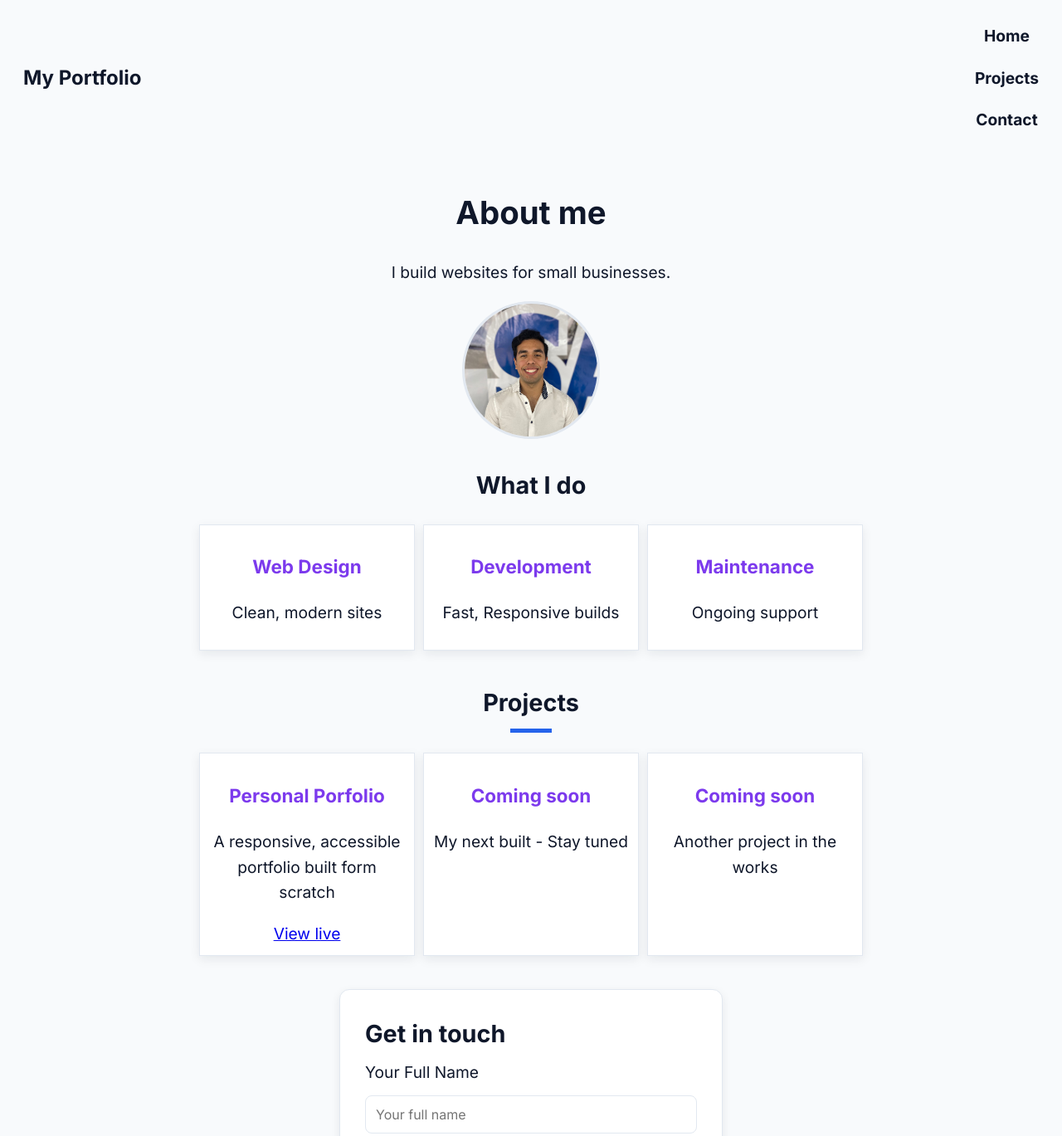
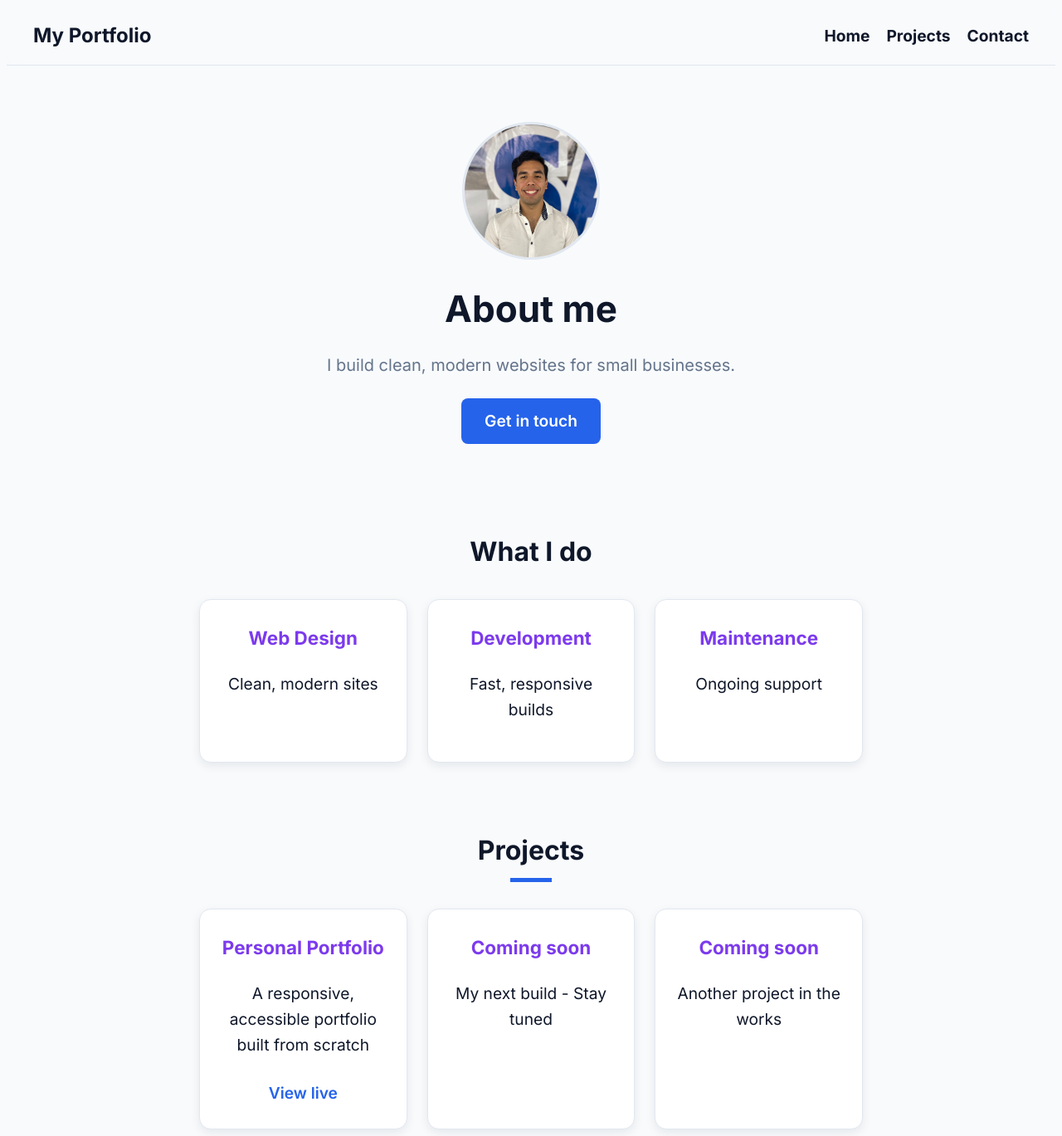
Before and after one commit to GojoSatoru515/Full-stack-journey, a plain HTML site: page index.html in a window 1280 px wide. Shown: the top 1369 px of the page at 83% size. Drawn offline with Linux system fonts and the light colour scheme.

Commit message:
claude changes

```diff
--- a/index.html
+++ b/index.html
@@ -27,13 +27,17 @@
     </header>
 
     <main>
-        <h1>About me</h1>
-        <p>I build websites for small businesses.</p>
-        <img src="me.jpg" alt="Portrait of me" class="avatar">
+        <section class="hero">
+            <img src="me.jpg" alt="Portrait of me" class="avatar">
+            <h1>About me</h1>
+            <p class="tagline">I build clean, modern websites for small businesses.</p>
+            <a href="#contact" class="btn-primary">Get in touch</a>
+        </section>
+
         <h2>What I do</h2>
         <section class="skills">
             <div class="card"><h3>Web Design</h3><p>Clean, modern sites</p></div>
-            <div class="card"><h3>Development</h3><p>Fast, Responsive builds</p></div>
+            <div class="card"><h3>Development</h3><p>Fast, responsive builds</p></div>
             <div class="card"><h3>Maintenance</h3><p>Ongoing support</p>
             </div>
         </section>
@@ -42,13 +46,13 @@
             <h2>Projects</h2>
             <div class="skills">
                 <div class="card">
-                <h3>Personal Porfolio</h3>
-                <p>A responsive, accessible portfolio built form scratch</p>
+                <h3>Personal Portfolio</h3>
+                <p>A responsive, accessible portfolio built from scratch</p>
                 <a href="https://gojosatoru515.github.io/Full-stack-journey/" target="_blank">View live</a>
                 </div>
                 <div class="card">
                     <h3>Coming soon</h3>
-                    <p>My next built - Stay tuned</p>
+                    <p>My next build - Stay tuned</p>
                  </div>
                  <div class="card">
                     <h3>Coming soon</h3>
--- a/styles.css
+++ b/styles.css
@@ -24,7 +24,13 @@ header{
     display:flex;
     justify-content:space-between;
     align-items:center;
-    padding:20px;
+    padding:16px 32px;
+    position:sticky;
+    top:0;
+    z-index:10;
+    background-color:color-mix(in srgb, var(--color-bg) 85%, transparent);
+    backdrop-filter:blur(8px);
+    border-bottom:1px solid var(--color-border);
 }
 
 .logo{
@@ -52,30 +58,54 @@ body{
 }
 
 section{
-    margin-bottom:40px;
+    margin-bottom:80px;
+}
+
+main h2{
+    font-size:2rem;
+    margin-bottom:32px;
 }
 
 .skills{
     display:grid;
     grid-template-columns:repeat(3,1fr);
-    gap:10px;
+    gap:24px;
 }
 
 .card{
-    padding:10px;
+    padding:28px 24px;
     border:1px solid var(--color-border);
+    border-radius:14px;
     background-color:var(--color-surface);
     color:var(--color-text);
     box-shadow: 0 4px 12px rgba(15,23,42,0.08);
-    transition: box-shadow 0.2s;
+    transition: box-shadow 0.2s ease, transform 0.2s ease;
 }
 
 .card h3{
     color:var(--color-secondary);
 }
 
+.projects .card a{
+    display:inline-block;
+    margin-top:8px;
+    color:var(--color-primary);
+    font-weight:600;
+    text-decoration:none;
+}
+
+.projects .card a:hover{
+    color:var(--color-primary-hover);
+    text-decoration:underline;
+}
+
 .card:hover{
     box-shadow: 0 8px 20px rgba(15,23,42,0.15);
+    transform: translateY(-4px);
+}
+
+.card h3{
+    margin-top:0;
 }
 
 .sub-title{
@@ -128,7 +158,6 @@ section{
     justify-content:center;
     align-items:center;
     gap:20px;
-    flex-direction:column;
 }
 
 .menu a{
@@ -218,6 +247,46 @@ main img{
     border: 3px solid var(--color-border);
 }
 
+.hero{
+    display:flex;
+    flex-direction:column;
+    align-items:center;
+    gap:16px;
+    padding:48px 0 24px;
+}
+
+.hero h1{
+    font-size:2.75rem;
+    margin:0;
+}
+
+.hero .tagline{
+    font-size:1.25rem;
+    color:var(--color-text-muted);
+    max-width:520px;
+    margin:0;
+}
+
+.hero .avatar{
+    margin-bottom:8px;
+}
+
+.btn-primary{
+    display:inline-block;
+    margin-top:8px;
+    padding:12px 28px;
+    background-color:var(--color-primary);
+    color:#fff;
+    text-decoration:none;
+    border-radius:8px;
+    font-weight:600;
+    transition:background-color 0.2s ease;
+}
+
+.btn-primary:hover{
+    background-color:var(--color-primary-hover);
+}
+
 .projects h2::after{
     content: "";                 /* REQUIRED - even if empty */
   display: block;
```
